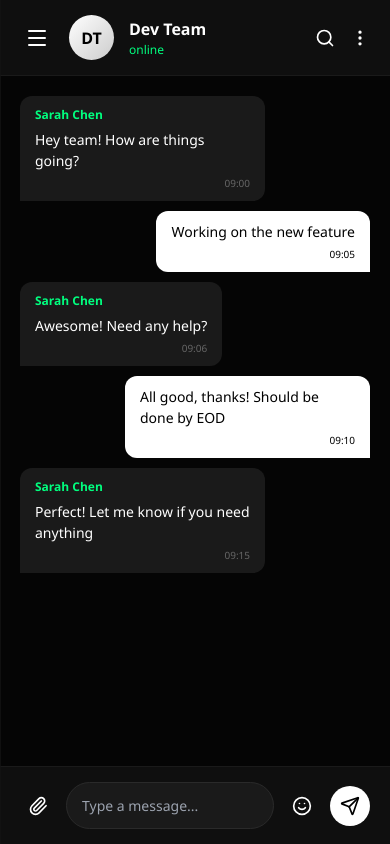
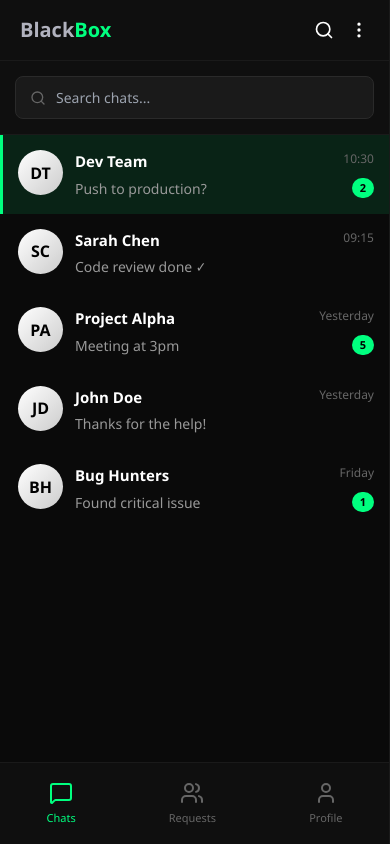
Before and after one commit to Kelvinagbe/chat-black-box, a Next.js app: page / in a window 390 px wide. Built offline with nearby package versions, Linux system fonts and the light colour scheme.

Commit message:
Update page.tsx

```diff
--- a/app/page.tsx
+++ b/app/page.tsx
@@ -1,13 +1,14 @@
 'use client'
 
 import React, { useState, useEffect } from 'react';
-import { Send, Search, MoreVertical, Paperclip, Smile, Menu, X } from 'lucide-react';
+import { Send, Search, MoreVertical, Paperclip, Smile, Menu, X, MessageSquare, Users, User } from 'lucide-react';
 
 export default function BlackBoxChat() {
   const [selectedChat, setSelectedChat] = useState(0);
   const [message, setMessage] = useState('');
-  const [sidebarOpen, setSidebarOpen] = useState(true);
   const [isMobile, setIsMobile] = useState(false);
+  const [showChatView, setShowChatView] = useState(false);
+  const [activeTab, setActiveTab] = useState('chats');
 
   const primaryColor = '#00ff7f';
   const accentColor = '#fff';
@@ -16,7 +17,9 @@
     const checkMobile = () => {
       const mobile = window.innerWidth < 768;
       setIsMobile(mobile);
-      setSidebarOpen(!mobile);
+      if (!mobile) {
+        setShowChatView(false);
+      }
     };
 
     checkMobile();
@@ -49,23 +52,20 @@
   const handleChatSelect = (index: number) => {
     setSelectedChat(index);
     if (isMobile) {
-      setSidebarOpen(false);
+      setShowChatView(true);
     }
+  };
+
+  const handleBackToList = () => {
+    setShowChatView(false);
   };
 
   return (
     <div style={styles.container}>
-      {isMobile && sidebarOpen && (
-        <div
-          style={styles.overlay}
-          onClick={() => setSidebarOpen(false)}
-        />
-      )}
-
       <div style={{
         ...styles.sidebar,
         ...(isMobile ? styles.sidebarMobile : {}),
-        transform: sidebarOpen ? 'translateX(0)' : 'translateX(-100%)',
+        display: isMobile && showChatView ? 'none' : 'flex',
       }}>
         <div style={styles.sidebarHeader}>
           <h2 style={styles.logo}>
@@ -116,17 +116,57 @@
             </div>
           ))}
         </div>
+
+        {isMobile && (
+          <div style={styles.bottomNav}>
+            <button
+              onClick={() => setActiveTab('chats')}
+              style={{
+                ...styles.navButton,
+                color: activeTab === 'chats' ? primaryColor : '#666',
+              }}
+            >
+              <MessageSquare size={24} />
+              <span style={styles.navLabel}>Chats</span>
+            </button>
+            <button
+              onClick={() => setActiveTab('requests')}
+              style={{
+                ...styles.navButton,
+                color: activeTab === 'requests' ? primaryColor : '#666',
+              }}
+            >
+              <Users size={24} />
+              <span style={styles.navLabel}>Requests</span>
+            </button>
+            <button
+              onClick={() => setActiveTab('profile')}
+              style={{
+                ...styles.navButton,
+                color: activeTab === 'profile' ? primaryColor : '#666',
+              }}
+            >
+              <User size={24} />
+              <span style={styles.navLabel}>Profile</span>
+            </button>
+          </div>
+        )}
       </div>
 
       <div style={styles.mainArea}>
-        <div style={styles.chatHeaderArea}>
+        <div style={{
+          ...styles.chatHeaderArea,
+          display: isMobile && !showChatView ? 'none' : 'flex',
+        }}>
           <div style={styles.chatHeaderLeft}>
-            <button
-              onClick={() => setSidebarOpen(!sidebarOpen)}
-              style={{...styles.menuButton, color: accentColor}}
-            >
-              {sidebarOpen && !isMobile ? <X size={24} /> : <Menu size={24} />}
-            </button>
+            {isMobile && (
+              <button
+                onClick={handleBackToList}
+                style={{...styles.menuButton, color: accentColor}}
+              >
+                <X size={24} />
+              </button>
+            )}
             <div style={{...styles.avatar, background: `linear-gradient(135deg, ${accentColor}, #cccccc)`}}>
               {chats[selectedChat].avatar}
             </div>
@@ -141,7 +181,10 @@
           </div>
         </div>
 
-        <div style={styles.messagesArea}>
+        <div style={{
+          ...styles.messagesArea,
+          display: isMobile && !showChatView ? 'none' : 'flex',
+        }}>
           {messages.map((msg) => (
             <div
               key={msg.id}
@@ -164,14 +207,17 @@
                 <div>{msg.content}</div>
                 <div style={{
                   ...styles.messageTime,
-                  color: msg.isMine ? '#000' : '#666',
+                  color: msg.isMine ? '#666' : '#666',
                 }}>{msg.time}</div>
               </div>
             </div>
           ))}
         </div>
 
-        <div style={styles.inputArea}>
+        <div style={{
+          ...styles.inputArea,
+          display: isMobile && !showChatView ? 'none' : 'flex',
+        }}>
           <button style={styles.attachButton}>
             <Paperclip size={20} color={accentColor} />
           </button>
@@ -223,16 +269,12 @@
     borderRight: '1px solid #1a1a1a',
     display: 'flex',
     flexDirection: 'column',
-    transition: 'transform 0.3s ease',
     zIndex: 10,
   },
   sidebarMobile: {
-    position: 'fixed',
-    top: 0,
-    left: 0,
-    bottom: 0,
-    width: '85vw',
-    maxWidth: '350px',
+    width: '100vw',
+    maxWidth: '100vw',
+    position: 'relative',
   },
   sidebarHeader: {
     padding: '15px 20px',
@@ -461,4 +503,27 @@
     transition: 'transform 0.2s, box-shadow 0.2s',
     flexShrink: 0,
   },
+  bottomNav: {
+    display: 'flex',
+    justifyContent: 'space-around',
+    alignItems: 'center',
+    padding: '10px 0',
+    background: '#0f0f0f',
+    borderTop: '1px solid #1a1a1a',
+  },
+  navButton: {
+    background: 'transparent',
+    border: 'none',
+    display: 'flex',
+    flexDirection: 'column',
+    alignItems: 'center',
+    gap: '5px',
+    cursor: 'pointer',
+    padding: '8px 20px',
+    transition: 'color 0.2s',
+  },
+  navLabel: {
+    fontSize: '11px',
+    fontWeight: '500',
+  },
 };
```
